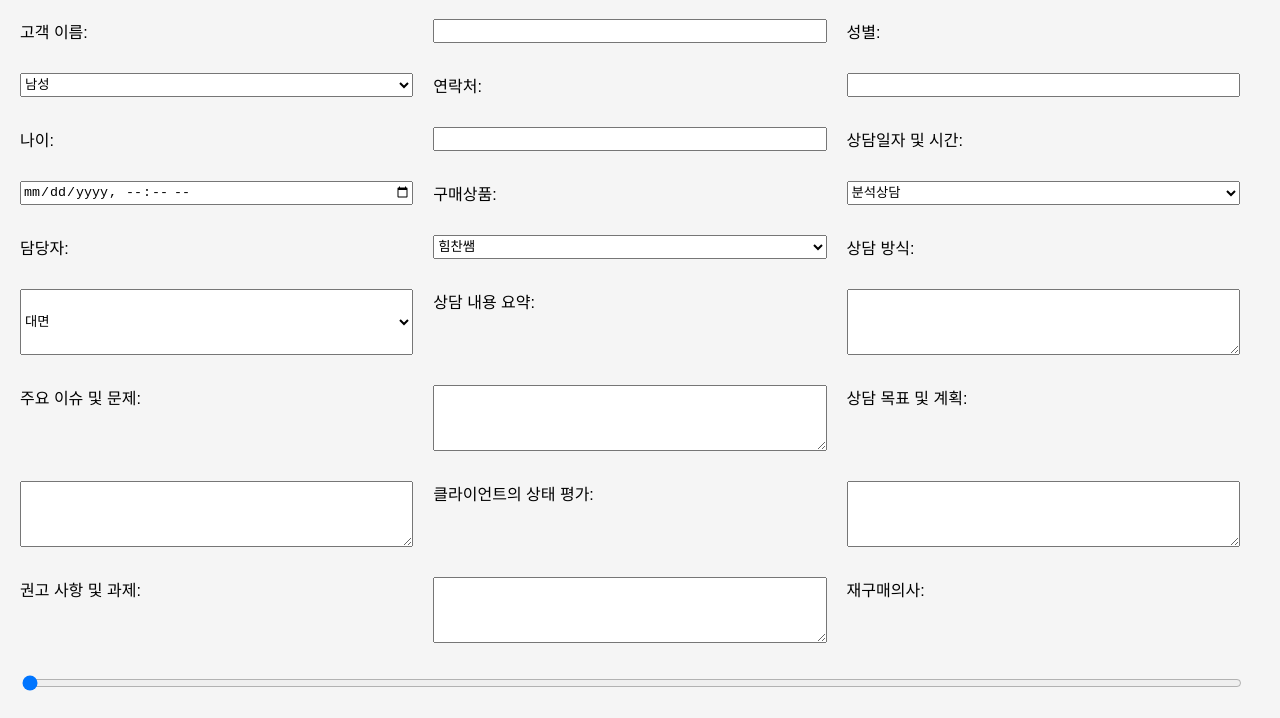
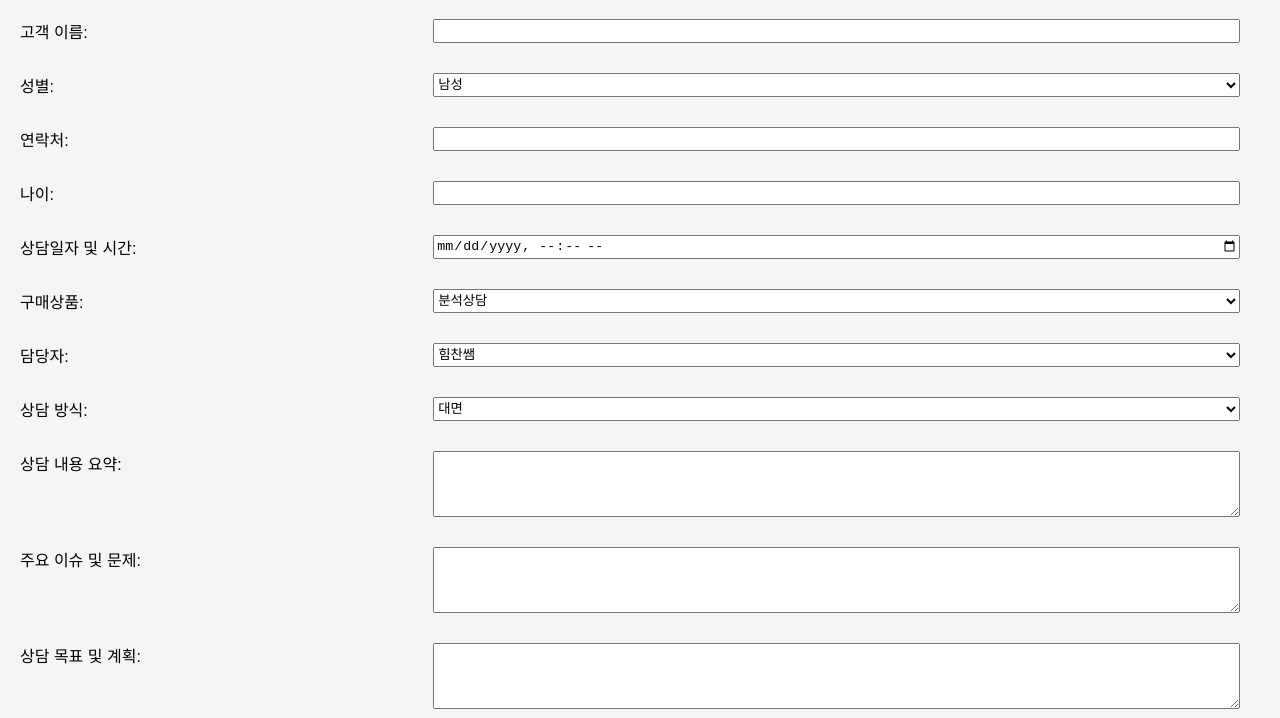
Before and after one commit to woelha/cms, a plain HTML site: page index.html in a window 1280 px wide. Shown: the part 70-788 px from the top of the page. Drawn offline with Linux system fonts and the light colour scheme.

Commit message:
Update index.html

```diff
--- a/index.html
+++ b/index.html
@@ -33,11 +33,17 @@
             gap: 20px;
         }
 
-        .input-container label,
+        .input-container label {
+            width: calc(33.33% - 20px);
+            box-sizing: border-box;
+            margin-bottom: 10px;
+            display: inline-block;
+        }
+
         .input-container input,
         .input-container select,
         .input-container textarea {
-            width: calc(33.33% - 20px);
+            width: calc(66.66% - 20px);
             box-sizing: border-box;
             margin-bottom: 10px;
             display: inline-block;
```
